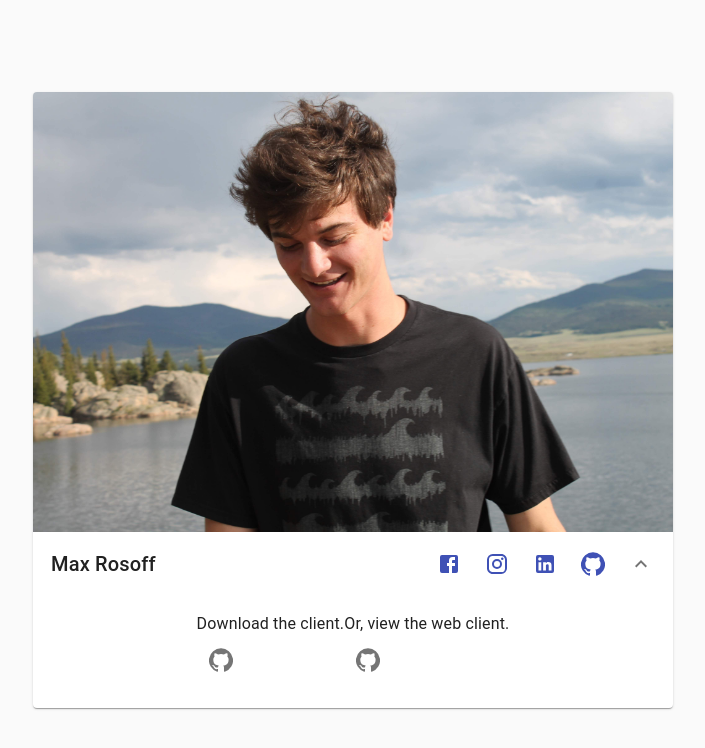
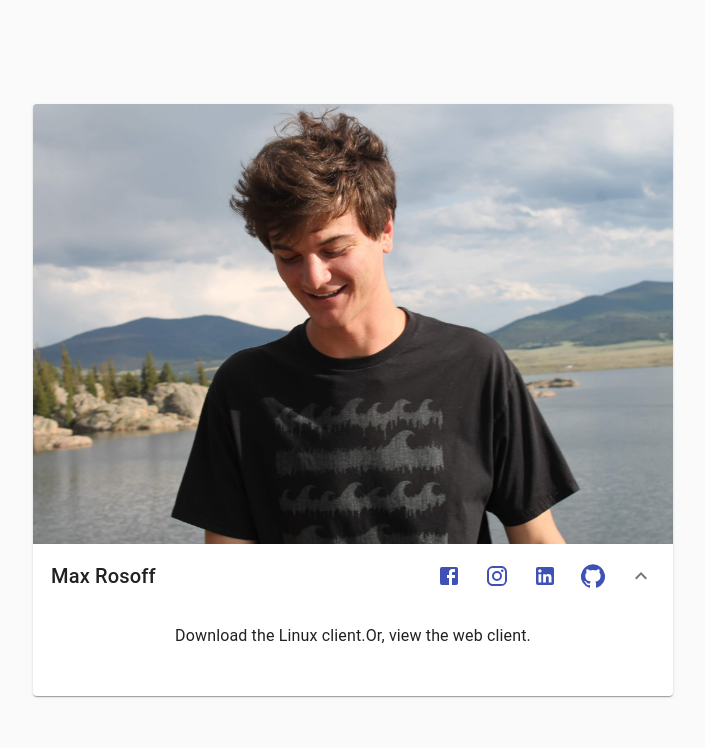
Before and after one commit to mrrosoff/Tortilla-Critic, a React app: page / in a window 1280 px wide. Both pictures are taken after a click on the button "More". Shown: the top 748 px of the page, without its empty margins (287-992 px from the left). Built offline with nearby package versions, Linux system fonts and the light colour scheme.

Commit message:
Small Refactor and Bugfix.

```diff
--- a/components/CollapseArea.js
+++ b/components/CollapseArea.js
@@ -1,6 +1,6 @@
+import React, {useState} from "react";
+
 import {CardContent, Collapse, Grid, IconButton, Typography} from "@material-ui/core";
-import GitHubIcon from "@material-ui/icons/GitHub";
-import React, {useState} from "react";
 
 const CollapseArea = props =>
 {
@@ -26,15 +26,15 @@ const CollapseArea = props =>
 					  alignItems={'center'}
 				>
 					<Grid item>
-						<Typography>Download the {props.OS} client.</Typography>
+						<Typography>Download the {OS} client.</Typography>
 						<IconButton>
-							<GitHubIcon/>
+
 						</IconButton>
 					</Grid>
 					<Grid item>
 						<Typography>Or, view the web client.</Typography>
 						<IconButton>
-							<GitHubIcon/>
+
 						</IconButton>
 					</Grid>
 				</Grid>
```
